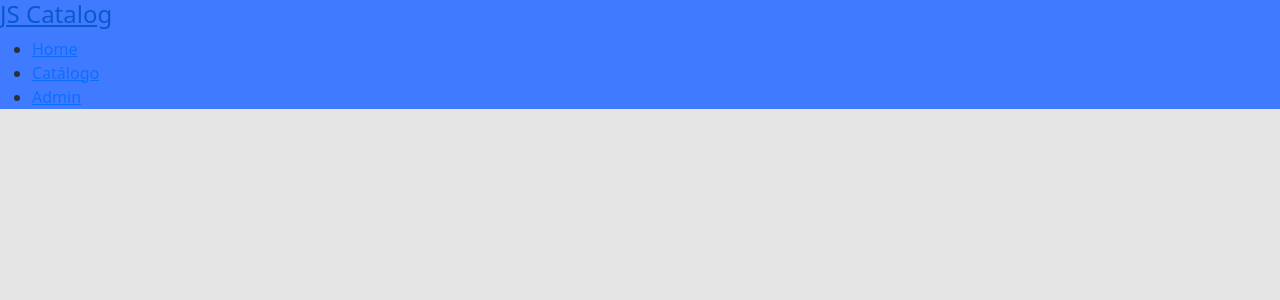
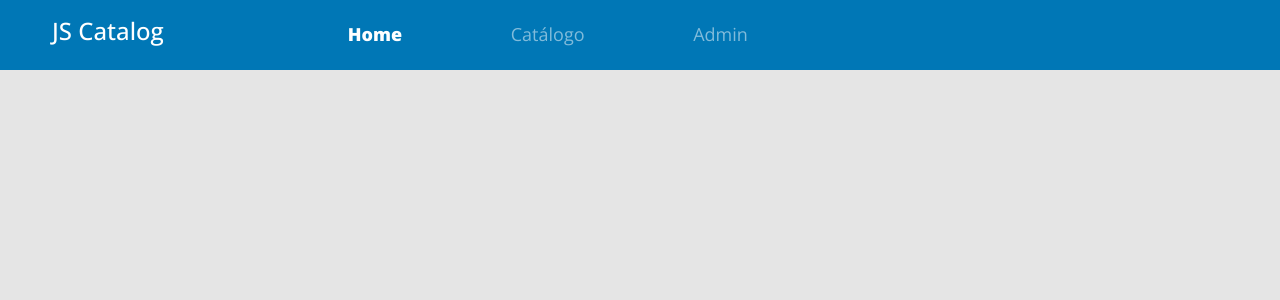
Before and after one commit to JS-Nascimento/js_catalog, a React (Create React App) app: page / in a window 1280 px wide. Shown: the top 300 px of the page. Built offline with nearby package versions, Linux system fonts and the light colour scheme.

Commit message:
Initialize Styling project

```diff
--- a/src/App.css
+++ b/src/App.css
@@ -1,38 +1,14 @@
-.App {
-  text-align: center;
-}
+@import url('https://fonts.googleapis.com/css2? family= Open+Sans:wght@300;400;500;600;700;800 & display=swap');
 
-.App-logo {
-  height: 40vmin;
-  pointer-events: none;
-}
+* {
+  font-family: 'Open Sans', sans-serif;
+};
 
-@media (prefers-reduced-motion: no-preference) {
-  .App-logo {
-    animation: App-logo-spin infinite 20s linear;
-  }
-}
+h1, h2, h3, h4, h5, h6 {
+  font-weight: 700;
+};
 
-.App-header {
-  background-color: #282c34;
-  min-height: 100vh;
-  display: flex;
-  flex-direction: column;
-  align-items: center;
-  justify-content: center;
-  font-size: calc(10px + 2vmin);
-  color: white;
-}
-
-.App-link {
-  color: #61dafb;
-}
-
-@keyframes App-logo-spin {
-  from {
-    transform: rotate(0deg);
-  }
-  to {
-    transform: rotate(360deg);
-  }
-}
+a, a:hover {
+  text-decoration: none;
+  color: unset;
+};
--- a/src/App.tsx
+++ b/src/App.tsx
@@ -1,6 +1,7 @@
 import './assets/styles/custom.scss';
+import './App.css';
 import Navbar from './components/Navbar'
-import './App.css';
+
 
 const App = () => {
   return (
--- a/src/assets/styles/custom.scss
+++ b/src/assets/styles/custom.scss
@@ -1,5 +1,5 @@
 $theme-colors: (
-    'primary': #407bff,
+    'primary': #0077b6,
 );
 
 $body-bg : #e5e5e5;
--- a/src/components/Navbar/index.tsx
+++ b/src/components/Navbar/index.tsx
@@ -1,14 +1,31 @@
+import './styles.css';
+import 'bootstrap/js/dist/collapse.js';
+
 const Navbar = () => {
   return (
-    <nav className="bg-primary">
-      <div>
-        <a href="link">
+    <nav className="navbar navbar-expand-md navbar-dark bg-primary main-nav">
+      <div className="container-fluid">
+        <a href="link" className="nav-logo-text">
           <h4>JS Catalog</h4>
         </a>
-        <div>
-          <ul>
+        <button
+          className="navbar-toggler"
+          type="button"
+          data-bs-toggle="collapse"
+          data-bs-target="#dscatalog-navbar"
+          aria-controls="dscatalog-navbar"
+          aria-expanded="false"
+          aria-label="Toggle navigation"
+        >
+          <span className="navbar-toggler-icon"></span>
+        </button>
+
+        <div className="collapse navbar-collapse" id="dscatalog-navbar">
+          <ul className="navbar-nav offset-md-2 main-menu">
             <li>
-              <a href="link">Home</a>
+              <a href="link" className="active">
+                Home
+              </a>
             </li>
             <li>
               <a href="link">Catálogo</a>
--- /dev/null
+++ b/src/components/Navbar/styles.css
@@ -0,0 +1,30 @@
+.main-nav{
+    padding-left: 40px;
+    min-height: 70px;
+}
+.nav-logo-text, .nav-logo-text:hover {
+    color: #fff;
+    text-decoration: none;
+    align-items: center;
+
+}
+.main-menu {
+    display: flex;
+    font-size: 18px;
+    width: 400px ;
+    justify-content: space-between;
+
+}
+
+.main-menu a {
+    color: rgba(255, 255, 255, 0.5);
+    text-decoration: none;
+}
+
+.main-menu a:hover {
+    color: rgb(255, 255, 255);
+}
+.main-menu a.active {
+    color: #fff;
+    font-weight: 800;
+}
```
